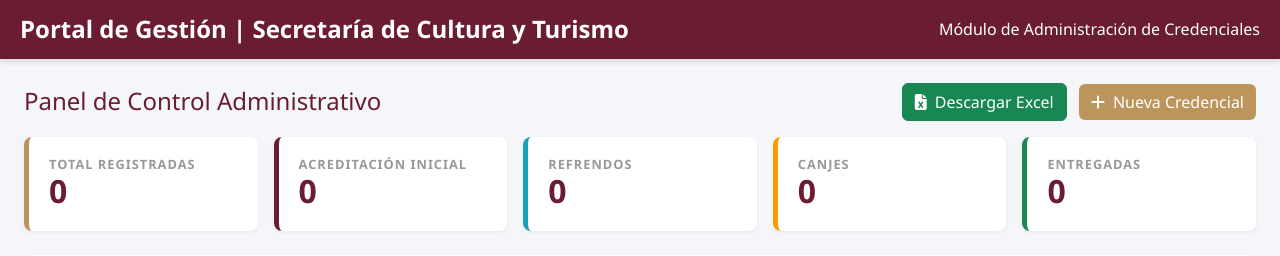
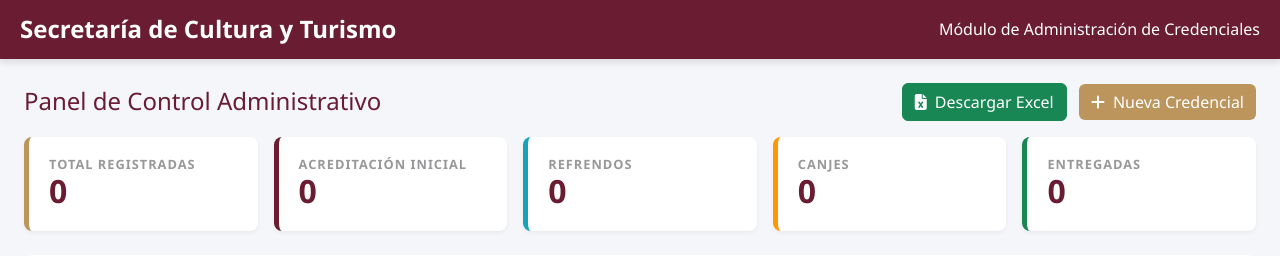
Before and after one commit to ferxchooo/admin-credenciales, a Flask app: page / in a window 1280 px wide. Shown: the top 256 px of the page. Run offline with Flask 3, Linux system fonts and the light colour scheme; data that the repository does not hold is empty; some libraries are stand-ins or nearby versions.

Commit message:
Update index.html

```diff
--- a/templates/index.html
+++ b/templates/index.html
@@ -41,7 +41,7 @@
 </head>
 <body>
 <div class="navbar-custom d-flex justify-content-between align-items-center">
-    <h2>Portal de Gestión | Secretaría de Cultura y Turismo</h2>
+    <h2>Secretaría de Cultura y Turismo</h2>
     <span>Módulo de Administración de Credenciales</span>
 </div>
 <div class="container-fluid mt-4 px-4">
```
